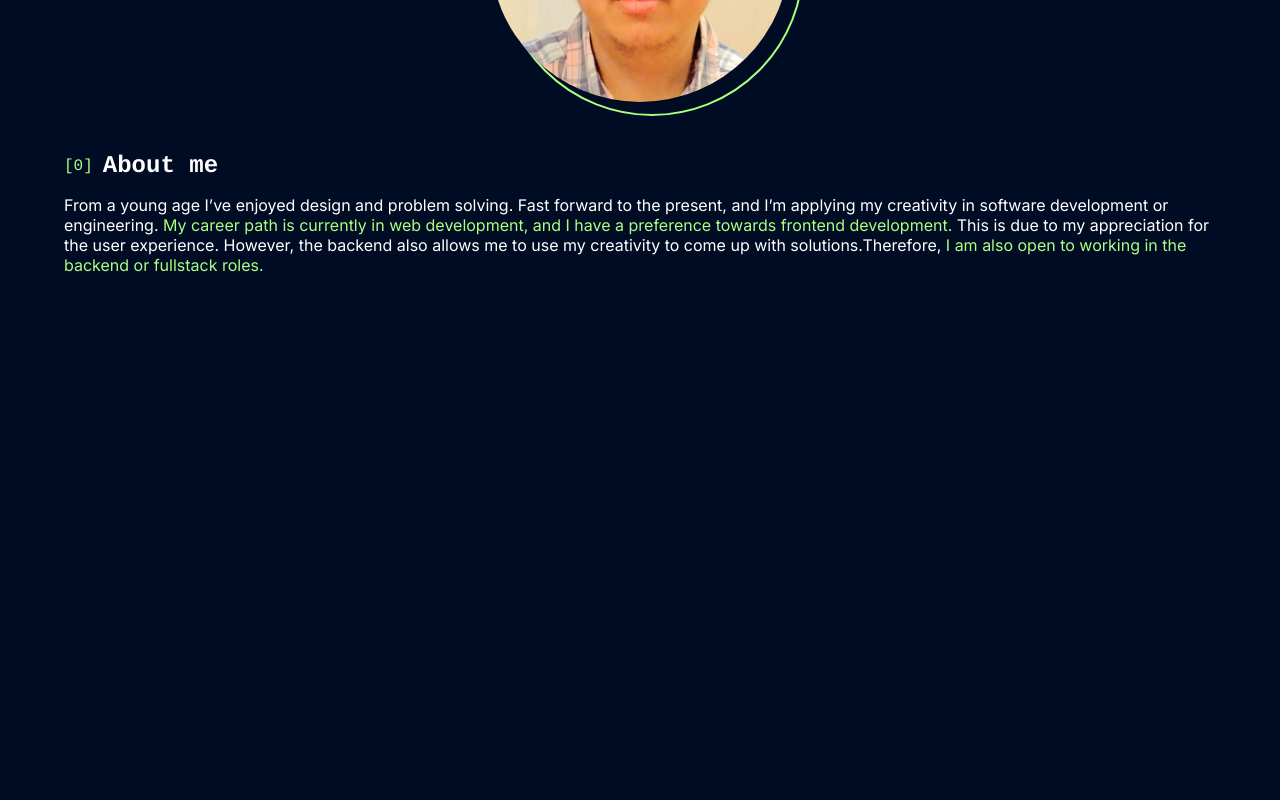
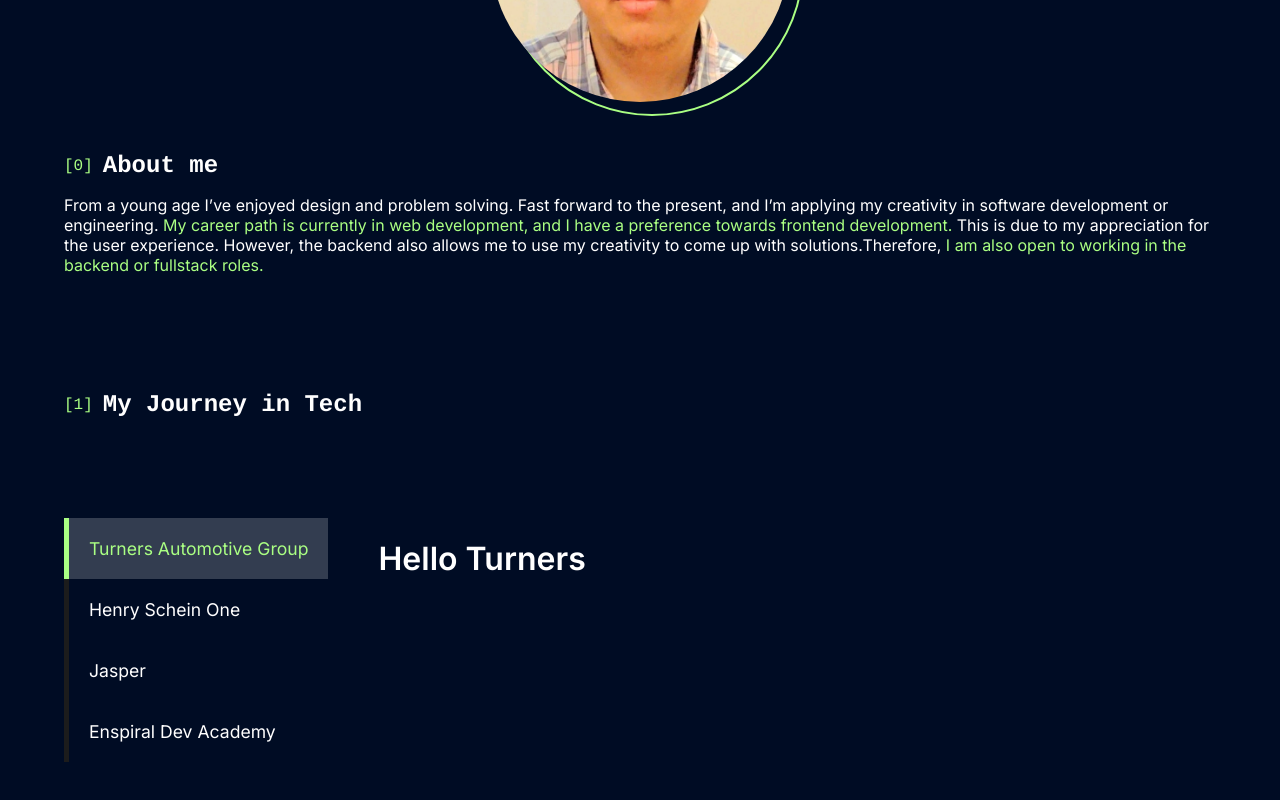
Before and after one commit to christopher-alba/personal-portfolio-v2, a React (Vite) app: page / in a window 1280 px wide. Shown: the part 298-1098 px from the top of the page. Before the commit the page ends 800 px from the top, so only its background shows below. Built offline with nearby package versions, Linux system fonts and the light colour scheme.

Commit message:
complete SelectAndDisplay component

```diff
--- a/src/App.tsx
+++ b/src/App.tsx
@@ -6,6 +6,7 @@ import Navbar from "./components/Navbar";
 import About from "./sections/About";
 import Landing from "./sections/Landing";
 import SocialLinks from "./components/SocialLinks";
+import Journey from "./sections/Journey";
 
 const App = () => {
   const [selectedTheme, setSelectedTheme] = useState(themes.dark);
@@ -17,6 +18,7 @@ const App = () => {
       <SocialLinks />
       <Landing />
       <About />
+      <Journey />
     </ThemeProvider>
   );
 };
--- /dev/null
+++ b/src/components/SelectAndDisplay/SelectAndDisplay.tsx
@@ -0,0 +1,86 @@
+import React, { FC, ReactNode, useEffect, useState } from "react";
+import {
+  OptionsDiv,
+  MainDiv,
+  ContentDiv,
+  OptionDiv,
+  SelectedOptionDiv,
+  OptionSlider,
+  OptionsWrapper,
+  OptionsSliderBar,
+} from "./styled";
+
+export type OptionsAndContents = {
+  options: {
+    name: string;
+    content: ReactNode;
+  }[];
+};
+
+const SelectAndDisplay: FC<{ optionsAndContents: OptionsAndContents }> = ({
+  optionsAndContents,
+}) => {
+  const [currentID, setCurrentID] = useState(
+    optionsAndContents.options[0].name
+  );
+  useEffect(() => {
+    const bar = document.getElementById(
+      "selectAndDisplay-options-sliderBar"
+    ) as any;
+    const targetElement = document.getElementById(
+      optionsAndContents.options.find((option) => option.name === currentID)
+        ?.name || ""
+    ) as any;
+
+    bar.style.top = targetElement.offsetTop + "px";
+
+    bar.style.height = targetElement.offsetHeight + "px";
+  }, [currentID]);
+  const changeID = (ID: string) => {
+    setCurrentID(ID);
+  };
+  return (
+    <MainDiv>
+      <OptionsDiv>
+        <OptionSlider>
+          <OptionsSliderBar id="selectAndDisplay-options-sliderBar" />
+        </OptionSlider>
+        <OptionsWrapper>
+          {optionsAndContents.options.map((option) => {
+            if (option.name === currentID) {
+              return (
+                <SelectedOptionDiv
+                  id={option.name}
+                  onClick={() => {
+                    changeID(option.name);
+                  }}
+                >
+                  {option.name}
+                </SelectedOptionDiv>
+              );
+            } else {
+              return (
+                <OptionDiv
+                  id={option.name}
+                  onClick={() => {
+                    changeID(option.name);
+                  }}
+                >
+                  {option.name}
+                </OptionDiv>
+              );
+            }
+          })}
+        </OptionsWrapper>
+      </OptionsDiv>
+      <ContentDiv>
+        {
+          optionsAndContents.options.find((option) => option.name === currentID)
+            ?.content
+        }
+      </ContentDiv>
+    </MainDiv>
+  );
+};
+
+export default SelectAndDisplay;
--- /dev/null
+++ b/src/components/SelectAndDisplay/index.ts
@@ -0,0 +1,2 @@
+import SelectAndDisplay from "./SelectAndDisplay";
+export default SelectAndDisplay;
--- /dev/null
+++ b/src/components/SelectAndDisplay/styled.ts
@@ -0,0 +1,50 @@
+import styled from "styled-components";
+
+export const MainDiv = styled("div")`
+  display: flex;
+  margin-top: 100px;
+`;
+
+export const OptionsDiv = styled("div")`
+  flex-shrink: 1;
+  padding-right: 50px;
+  position: relative;
+  display: flex;
+`;
+export const OptionsWrapper = styled("div")``;
+export const ContentDiv = styled("div")`
+  flex-grow: 1;
+`;
+
+export const OptionDiv = styled("div")`
+  padding: 20px;
+  font-size: 1.1rem;
+  cursor: pointer;
+  &:hover {
+    background: rgba(255, 255, 255, 0.1);
+  }
+`;
+export const SelectedOptionDiv = styled("div")`
+  padding: 20px;
+  font-size: 1.1rem;
+  background: rgba(255, 255, 255, 0.2);
+  color: ${({ theme }) => theme.colors.tertiaryMain};
+`;
+
+export const OptionSlider = styled("div")`
+  position: relative;
+  top: 0;
+  left: 0;
+  width: 5px;
+  height: 100%;
+  background: ${({ theme }) => theme.colors.primarySub};
+`;
+
+export const OptionsSliderBar = styled("div")`
+  position: absolute;
+  top: 0;
+  left: 0;
+  width: 100%;
+  background: ${({ theme }) => theme.colors.tertiaryMain};
+  transition: 500ms;
+`;
--- /dev/null
+++ b/src/sections/Journey/Journey.tsx
@@ -0,0 +1,56 @@
+import React, { FC } from "react";
+import { Container } from "../../components/Container";
+import SectionTitle from "../../components/SectionTitle";
+import SelectAndDisplay from "../../components/SelectAndDisplay";
+import { OptionsAndContents } from "../../components/SelectAndDisplay/SelectAndDisplay";
+import { MainDiv } from "./styled";
+
+const Turners: FC = () => {
+  return <h1>Hello Turners</h1>;
+};
+
+const Henry: FC = () => {
+  return <h1>Hello Henry</h1>;
+};
+
+const Jasper: FC = () => {
+  return <h1>Hello Jasper</h1>;
+};
+
+const EDA: FC = () => {
+  return <h1>Hello EDA</h1>;
+};
+
+const selectOptions: OptionsAndContents = {
+  options: [
+    {
+      name: "Turners Automotive Group",
+      content: <Turners />,
+    },
+    {
+      name: "Henry Schein One",
+      content: <Henry />,
+    },
+    {
+      name: "Jasper",
+      content: <Jasper />,
+    },
+    {
+      name: "Enspiral Dev Academy",
+      content: <EDA />,
+    },
+  ],
+};
+
+const Journey: FC = () => {
+  return (
+    <MainDiv>
+      <Container>
+        <SectionTitle number={1} title="My Journey in Tech" />
+        <SelectAndDisplay optionsAndContents={selectOptions} />
+      </Container>
+    </MainDiv>
+  );
+};
+
+export default Journey;
--- /dev/null
+++ b/src/sections/Journey/index.ts
@@ -0,0 +1,2 @@
+import Journey from "./Journey";
+export default Journey;
--- /dev/null
+++ b/src/sections/Journey/styled.ts
@@ -0,0 +1,5 @@
+import styled from "styled-components";
+
+export const MainDiv = styled("div")`
+  margin: 100px 0;
+`;
--- a/src/themes/schema.json
+++ b/src/themes/schema.json
@@ -18,7 +18,7 @@
         "name": "dark",
         "colors": {
             "primaryMain": "#000C24",
-            "primarySub": "",
+            "primarySub": "#1C1C1C",
             "primaryHover": "",
             "secondaryMain": "white",
             "secondarySub": "#c7c7c7",
```
